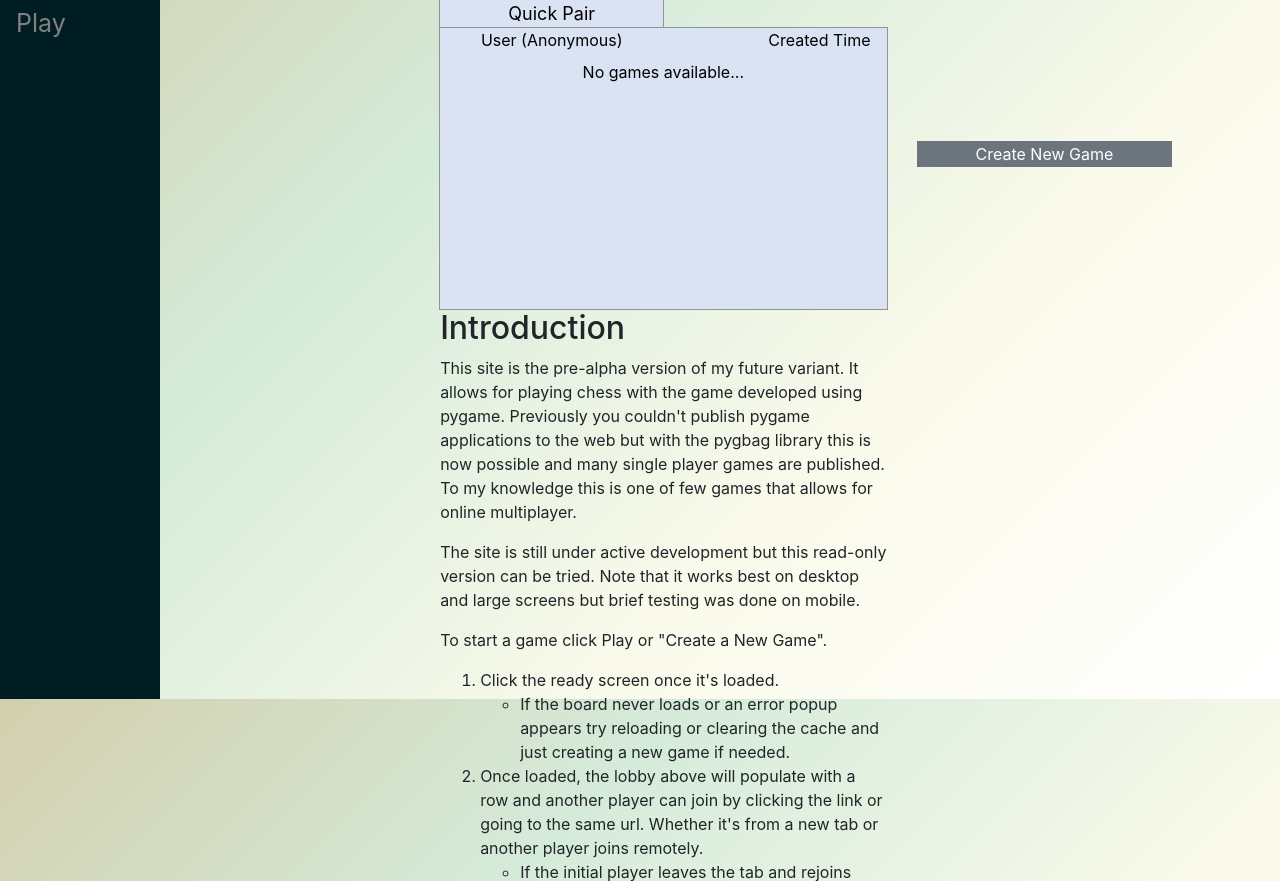
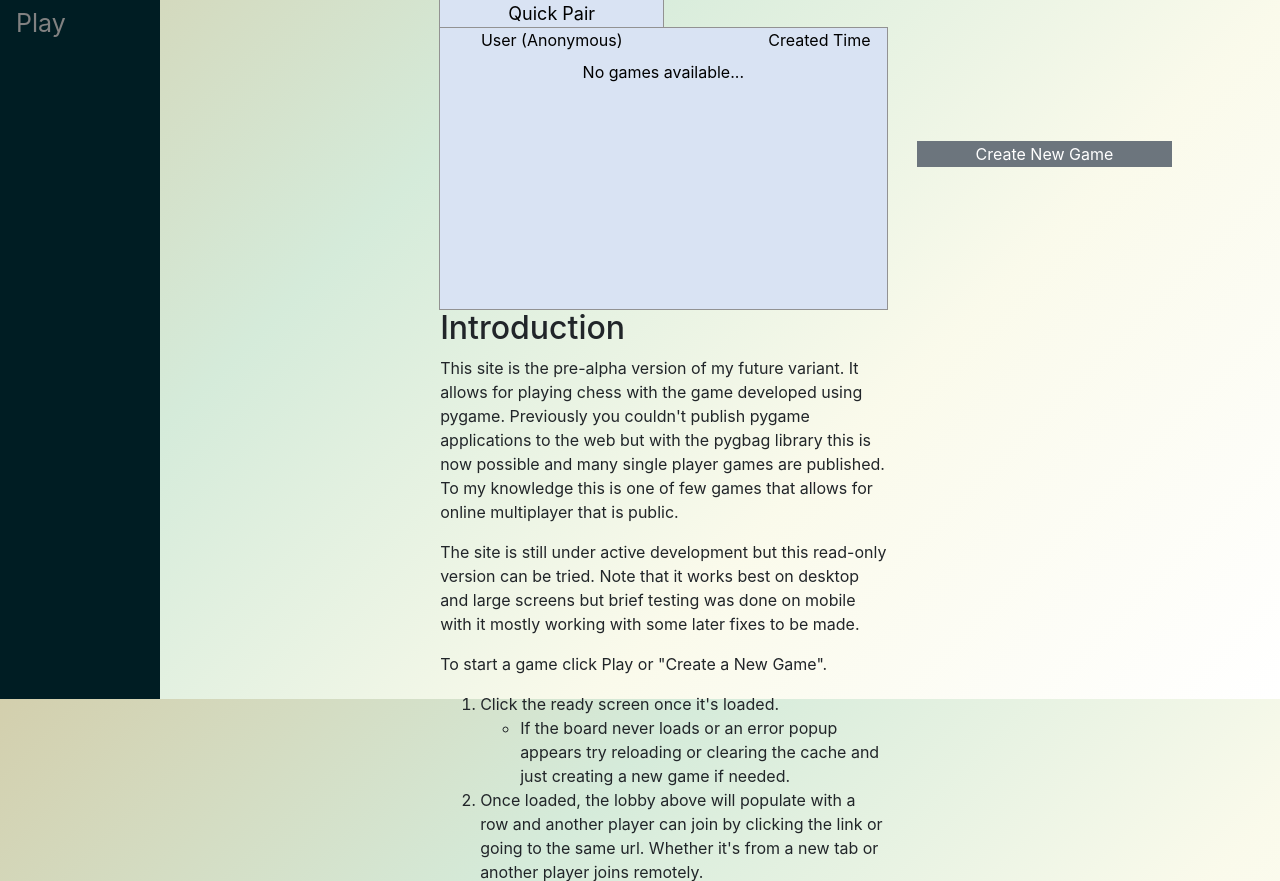
Before and after one commit to kjrelations/joint-decision-chess, a Django app: page / in a window 1280 px wide. Shown: the part 101-982 px from the top of the page. Run offline with Django 4.2, Linux system fonts and the light colour scheme; data that the repository does not hold is empty; some libraries are stand-ins or nearby versions.

Commit message:
Update home.html

```diff
--- a/decisionchess/main/templates/main/home.html
+++ b/decisionchess/main/templates/main/home.html
@@ -55,10 +55,10 @@ Decision Chess
                     <h2>Introduction</h2>
                     <p>This site is the pre-alpha version of my future variant. It allows for playing chess with the game developed using pygame.
                         Previously you couldn&#39;t publish pygame applications to the web but with the pygbag library this is now possible and many single player games are published.
-                        To my knowledge this is one of few games that allows for online multiplayer.
+                        To my knowledge this is one of few games that allows for online multiplayer that is public.
                     </p>
                     <p>The site is still under active development but this read-only version can be tried.
-                        Note that it works best on desktop and large screens but brief testing was done on mobile.
+                        Note that it works best on desktop and large screens but brief testing was done on mobile with it mostly working with some later fixes to be made.
                     </p>
                     <p>To start a game click Play or &quot;Create a New Game&quot;. </p>
                     <ol>
```
